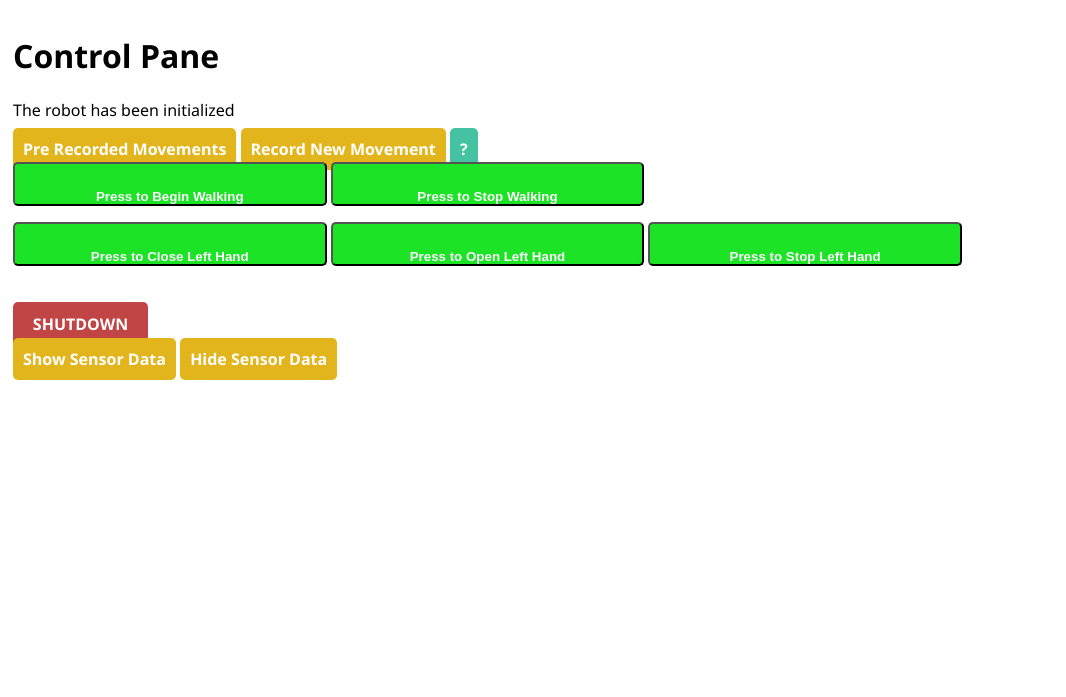
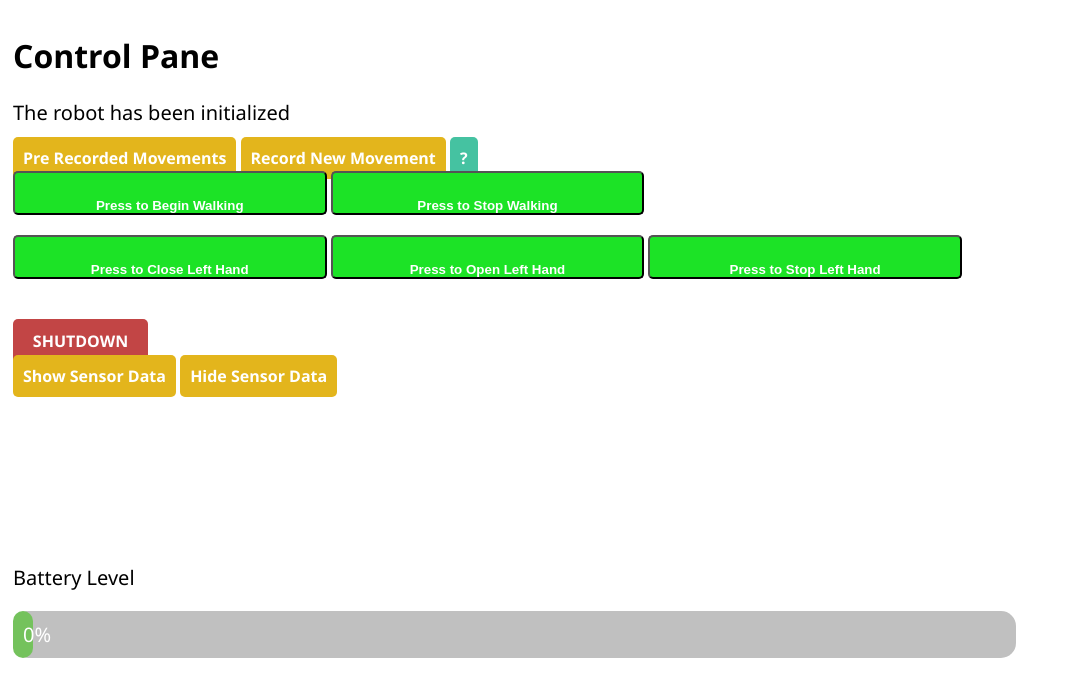
Before and after one commit to KoalbyMQP22-23/raspberry-pi, a Flask app: page /home/ in a window 1280 px wide. Shown: the top 697 px of the page, without its empty margins (0-1066 px from the left). Run offline with Flask 2, Linux system fonts and the light colour scheme; parts of the project's set-up code (start-up, migrations or seed data) failed here and were passed over; some libraries are stand-ins or nearby versions.

Commit message:
addition: idk but more stuff

```diff
--- a/app.py
+++ b/app.py
@@ -156,3 +156,7 @@ def stop_hand():
 def close_hand():
     robot.close_hand()
     return Response("Closing Hand", mimetype="text/xml")
+
+
+if __name__ == '__main__':
+    app.run(host='172.20.10.2', port=5000, debug=True, threaded=False)  # use rasPi IP address here
--- a/backend/KoalbyHumaniod/Robot.py
+++ b/backend/KoalbyHumaniod/Robot.py
@@ -151,8 +151,8 @@ class RealRobot(Robot):
         self.arduino_serial.send_command('1,')  # This initializes the robot with all the initial motor positions
         self.arduino_serial.send_command('40')  # Init IMU
         self.arduino_serial.send_command('50')  # Init TFLuna
-        print(self.arduino_serial.read_command()) # TODO: test if this prints out tfluna init lines
-        print(self.arduino_serial.read_command())
+        # print(self.arduino_serial.read_command()) # TODO: test if this prints out tfluna init lines
+        # print(self.arduino_serial.read_command())
         self.arduino_serial.send_command('60')  # Init HuskyLens
         self.left_hand_motor = None
 
--- a/backend/KoalbyHumaniod/Sensors/PiratedCode/BoardDisplay_EKF.py
+++ b/backend/KoalbyHumaniod/Sensors/PiratedCode/BoardDisplay_EKF.py
@@ -40,7 +40,7 @@ class ProjectionViewer:
                     running = False
             self.clock.tick(loopRate)
             data = robot.get_imu_data()
-            if data.__len__() == 0 | data.__len__() != 9:  # error handling
+            if len(data) == 0 | len(data) != 9:  # error handling
                 continue
             self.wireframe.quatRotate([data[0], data[1], data[2]],  # gyro
                                       [data[3], data[4], data[5]],  # accele
--- a/backend/testing/runToTestKinematics.py
+++ b/backend/testing/runToTestKinematics.py
@@ -86,6 +86,8 @@ if __name__ == "__main__":
     vrep.simxSetObjectFloatParameter(walker.client_id, handle, vrep.sim_shapefloatparam_mass, 5,
                                      vrep.simx_opmode_blocking)
 
+    # vrep.setArrayParameter(sim.arrayparam_gravity, {gx, gy, gz})
+
     trajPlanner = TrajPlanner()
     replay_filename = str(input("Input saved file name to play back:"))
     legChoice = float(input("Enter 1 to move left leg or 2 to move right leg:"))
--- a/backend/testing/runToTestSensors.py
+++ b/backend/testing/runToTestSensors.py
@@ -17,4 +17,4 @@ block = initializeCube()
 print("before viewer")
 pv = ProjectionViewer(640, 480, block)
 print("This will go on forever. Simulation and code needs to be manually stopped")
-pv.run(robot, "")
+pv.run(robot, "", 1)
--- a/static/site.css
+++ b/static/site.css
@@ -1,3 +1,5 @@
+@import url('https://fonts.googleapis.com/css2?family=Poppins:wght@700');
+
 .message {
     font-weight: 600;
     color: blue;
@@ -11,14 +13,14 @@
 
 .body-content {
     padding: 5px;
-    font-family:'Segoe UI', Tahoma, Geneva, Verdana, sans-serif;
+    font-family: 'Segoe UI', Tahoma, Geneva, Verdana, sans-serif;
 }
 
-.child{
+.child {
     display: inline-block;
 }
 
-.init-button{
+.init-button {
     display: block;
     width: 115px;
     height: 25px;
@@ -32,7 +34,7 @@
     line-height: 25px;
 }
 
-.shutdown-button{
+.shutdown-button {
     display: block;
     width: 115px;
     height: 25px;
@@ -45,7 +47,8 @@
     font-weight: bold;
     line-height: 25px;
 }
-.tutorial-button{
+
+.tutorial-button {
     display: inline;
     width: 115px;
     height: 25px;
@@ -58,7 +61,8 @@
     font-weight: bold;
     line-height: 25px;
 }
-.button{
+
+.button {
     display: inline;
     width: 115px;
     height: 25px;
@@ -84,16 +88,24 @@
 
 /* Safari */
 @-webkit-keyframes spin {
-  0% { -webkit-transform: rotate(0deg); }
-  100% { -webkit-transform: rotate(360deg); }
+    0% {
+        -webkit-transform: rotate(0deg);
+    }
+    100% {
+        -webkit-transform: rotate(360deg);
+    }
 }
 
 @keyframes spin {
-  0% { transform: rotate(0deg); }
-  100% { transform: rotate(360deg); }
+    0% {
+        transform: rotate(0deg);
+    }
+    100% {
+        transform: rotate(360deg);
+    }
 }
 
-.move_button{
+.move_button {
     width: 25%;
     height: 15px;
     background: #1ce326;
@@ -106,6 +118,26 @@
     line-height: 25px;
 }
 
-.button_div{
+.button_div {
     padding-top: 20px;
 }
+
+p {
+    font-size: 20px;
+}
+
+.container {
+    background-color: rgb(192, 192, 192);
+    width: 80%;
+    border-radius: 15px;
+}
+
+.battery {
+    background-color: rgb(116, 194, 92);
+    color: white;
+    padding: 1%;
+    text-align: right;
+    font-size: 20px;
+    border-radius: 15px;
+    width: 0%;
+}
--- a/templates/layout.html
+++ b/templates/layout.html
@@ -25,7 +25,16 @@
         <canvas id="imu-chart"></canvas>
     </div>
     <div id=sensor-data-info>
+        <p id="battery-level"></p>
 
+        <p>Battery Level</p>
+        <div class="container">
+            <div id="battery-level-bar" class="battery">0%</div>
+        </div>
+        <p id="tf-luna-dist"></p>
+        <p id="raw-imu"></p>
+        <p id="pitch-roll-yaw"></p>
+        <p id="husky-lens"></p>
     </div>
     <script>
 
@@ -53,14 +62,14 @@
                     data: roll,
                     borderColor: 'blue',
                     backgroundColor: 'blue',
-                    yAxisID: 'y1',
+                    yAxisID: 'y',
                 },
                 {
                     label: 'Yaw',
                     data: yaw,
                     borderColor: 'yellow',
                     backgroundColor: 'yellow',
-                    yAxisID: 'y2',
+                    yAxisID: 'y',
                 }
             ]
         };
@@ -79,20 +88,23 @@
             request.send();
         });
 
-        //TODO: hide these buttons on welcome page
-        var sensorDataButton = document.getElementById("sensorDataButton");
-        sensorDataButton.addEventListener("click", function (e) {
-                e.preventDefault();
+        function updateData() {
             const request = new XMLHttpRequest();
             request.onload = function () {
                 const jsonRes = JSON.parse(request.response);
-
-                    document.getElementById("sensor-data-info").innerHTML = request.response
+                document.getElementById("battery-level").innerHTML = "Battery Level is: " + jsonRes.battery_level;
+                document.getElementById("tf-luna-dist").innerHTML = "TF Luna Distance is: " + jsonRes.tf_luna_data;
+                document.getElementById("raw-imu").innerHTML = "Raw IMU Data is: " + jsonRes.imu_data[0] + ", " + jsonRes.imu_data[1] + ", " + jsonRes.imu_data[2];
+                document.getElementById("pitch-roll-yaw").innerHTML = "Pitch is: " + jsonRes.pitch_roll_yaw[0] + ", Roll is: " + jsonRes.pitch_roll_yaw[1] + ", and Yaw is: " + jsonRes.pitch_roll_yaw[2];
+                document.getElementById("husky-lens").innerHTML = "Husky Lens Data is: " + jsonRes.husky_lens_data;
+                document.getElementById("battery-level-bar").innerHTML = jsonRes.battery_level + "%";
+                document.getElementById("battery-level-bar").style.width = '88';
+                {#document.getElementById("sensor-data-info").innerHTML = request.response#}
                 pitch.push(jsonRes.pitch_roll_yaw[0]);
                 roll.push(jsonRes.pitch_roll_yaw[1]);
                 yaw.push(jsonRes.pitch_roll_yaw[2]);
                 labels.push(i);
-                    i ++;
+                i++;
 
                 if (charty !== '') {
                     charty.destroy()
@@ -120,41 +132,31 @@
                                 display: true,
                                 position: 'left',
                             },
-                                y1: {
-                                    type: 'linear',
-                                    display: false,
-                                    {#position: 'right',#}
 
-                                    // grid line settings
-                                    grid: {
-                                        drawOnChartArea: false, // only want the grid lines for one axis to show up
-                                    },
-                                },
-                                y2: {
-                                    type: 'linear',
-                                    display: false,
-                                    {#position: 'right',#}
-
-                                    // grid line settings
-                                    grid: {
-                                        drawOnChartArea: false, // only want the grid lines for one axis to show up
-                                    },
-                                },
                         }
 
                     }
                 });
-                }
-                ;
+            };
             request.open("GET", "/sensor-data", true);
             request.send();
+            setTimeout(updateData, 2000)
+        }
+
+        window.onclick = updateData
+
+        var sensorDataButton = document.getElementById("sensorDataButton");
+        sensorDataButton.addEventListener("click", function (e) {
+            e.preventDefault();
+            document.getElementById("sensor-data-info").style.display = "block";
+            document.getElementById("imu-chart").style.display = "block";
         });
 
         var button = document.getElementById("hideSensorDataButton");
         button.addEventListener("click", function (e) {
             e.preventDefault();
-            document.getElementById("sensor-data-info").innerHTML = "";
-            document.getElementById("imu-chart").innerHTML = "";
+            document.getElementById("sensor-data-info").style.display = "none";
+            document.getElementById("imu-chart").style.display = "none";
         });
     </script>
 
--- a/templates/welcome.html
+++ b/templates/welcome.html
@@ -14,7 +14,13 @@ Welcome
     function clearStorage(){
         localStorage.clear()
     }
+    function hideButtons(){
+        document.getElementById("sensorDataButton").style.display = "none";
+        document.getElementById("hideSensorDataButton").style.display = "none";
+    }
     window.onload = clearStorage
+    window.onload = hideButtons
+
 
     var button = document.getElementById("initializeButton");
     button.addEventListener("click", function (e) {
```
Also changed, not shown: backend/KoalbyHumaniod/Sensors/sensorData.py (+7 -3 lines). Lines whose indentation alone changed are shown as unchanged.
